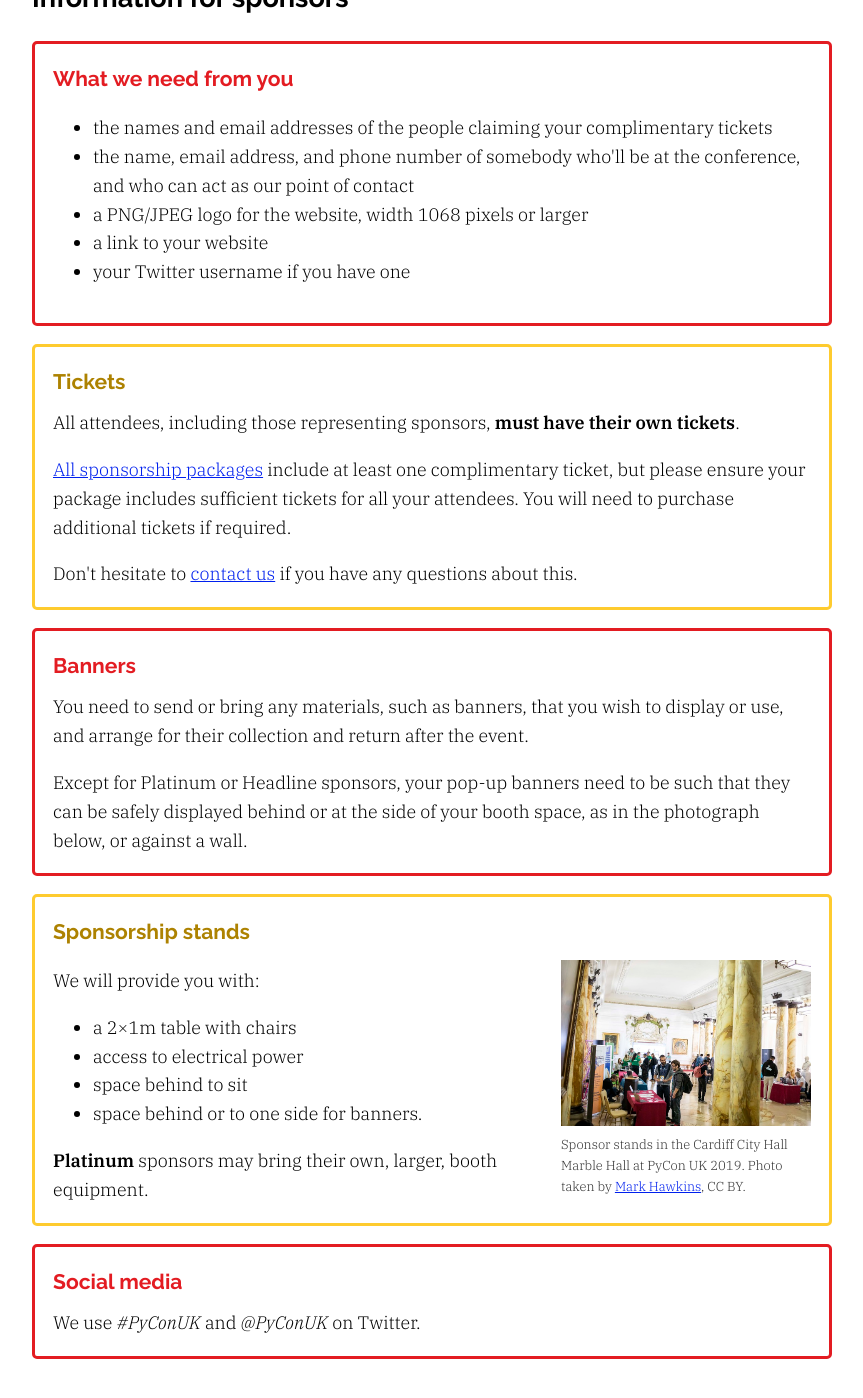
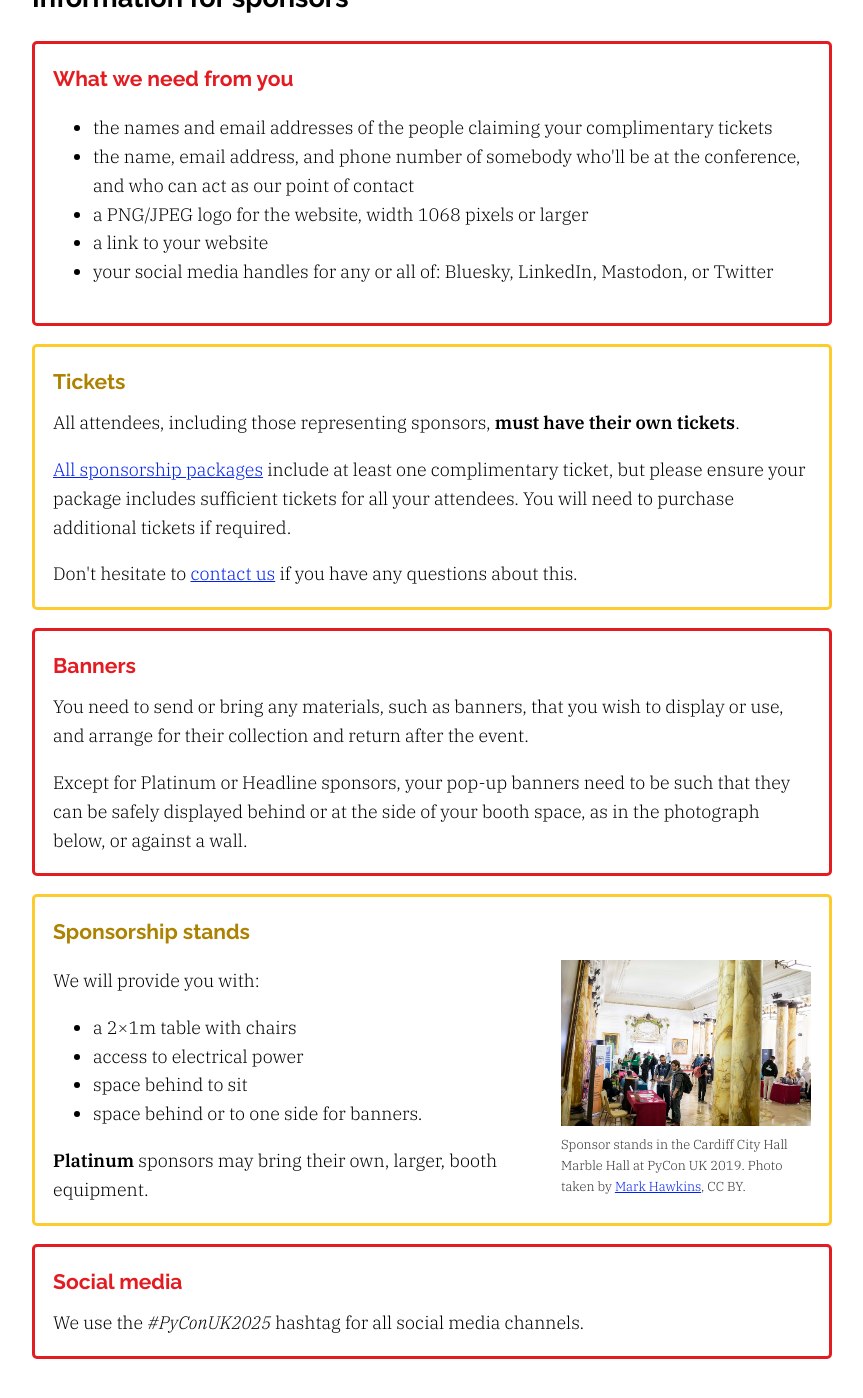
Before and after one commit to gma/2025.pyconuk.org, a Jekyll site: the page built from src/information-for-sponsors.md, in a window 1280 px wide and 1400 px high, scrolled down 304 px. Shown: the whole window, without its empty margins (208-1071 px from the left). Built offline with Jekyll 4.4.1, drawn with Linux system fonts in a browser that asks for light colours.

Commit message:
Update social media on info for sponsors

```diff
--- a/src/information-for-sponsors.md
+++ b/src/information-for-sponsors.md
@@ -10,7 +10,7 @@ title: Information for sponsors
     <li>the name, email address, and phone number of somebody who'll be at the conference, and who can act as our point of contact</li>
     <li>a PNG/JPEG logo for the website, width 1068 pixels or larger</li>
     <li>a link to your website</li>
-    <li>your Twitter username if you have one</li>
+    <li>your social media handles for any or all of: Bluesky, LinkedIn, Mastodon, or Twitter</li>
   </ul>
 </div>
 
@@ -73,6 +73,6 @@ title: Information for sponsors
 <div class="box box_red">
   <h3>Social media</h3>
   <p>
-    We use <em>#PyConUK</em> and <em>@PyConUK</em> on Twitter.
+    We use the <em>#PyConUK2025</em> hashtag for all social media channels.
   </p>
 </div>
```
